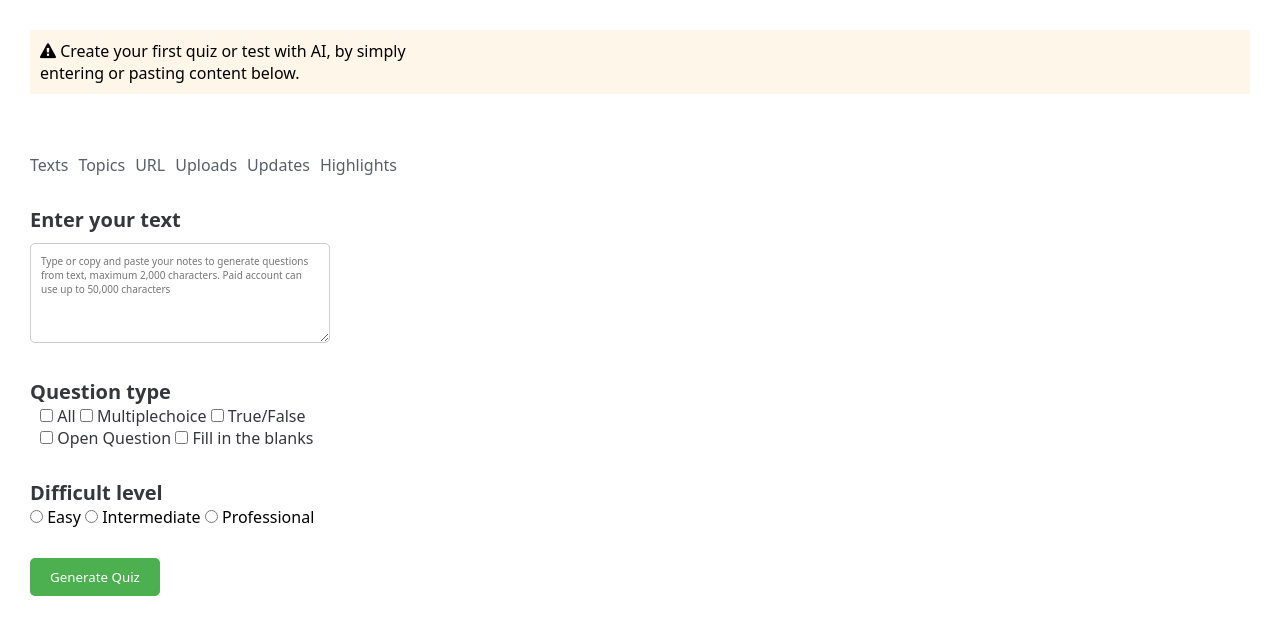
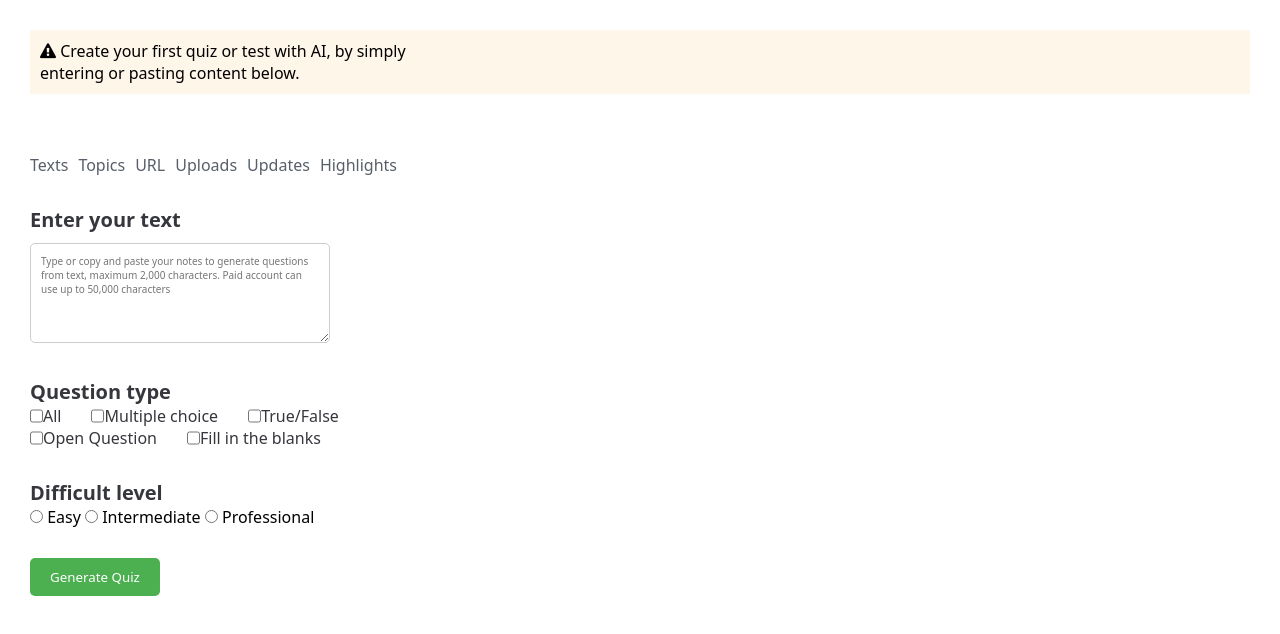
Before and after one commit to Johnsmart23/quiz---Copy, a plain HTML site: page index.html in a window 1280 px wide. Shown: the top 634 px of the page. Drawn offline with Linux system fonts and the light colour scheme.

Commit message:
gitignore

```diff
--- a/index.html
+++ b/index.html
@@ -29,15 +29,14 @@
         <div class="question">
             <h1>Question type</h1>
             <label>
-                <input type="checkbox" name=all"> All
-                <input type="checkbox" name=all"> Multiplechoice
-                <input type="checkbox" name=all"> True/False
+                <input type="checkbox" name="all"> All
+                <input type="checkbox" name="all"> Multiple choice
+                <input type="checkbox" name="all"> True/False
             </label>
-            <div class="question">
-                <label>
-                <input type="checkbox" name=all"> Open Question
-                <input type="checkbox" name=all"> Fill in the blanks
-                </label>
+            <label>
+                <input type="checkbox" name="all"> Open Question
+                <input type="checkbox" name="all"> Fill in the blanks
+            </label>
             </div>
             <div class="level">
                 <h1>Difficult  level</h1>
@@ -49,8 +48,5 @@
         <div class="generate">
             <button>Generate Quiz</button>
         </div>
-
-
-    <script src="script.js"></script>
 </body>
 </html>
--- a/styles.css
+++ b/styles.css
@@ -56,16 +56,24 @@ textarea {
     color: #36373D;
     font-size: 20px
 }
-label{
-    padding: 30px;
+
+label {
     color: #36373D;
-    margin: 10px;
+    display: flex;
 }
+
+label input[type="checkbox"] {
+    display: block;
+    margin-left: 30px;
+}
+
 .level{
     padding: 30px;
 }
 .level h1{
     padding: 0;
+    color: #36373D;
+    font-size: 20px;
 }
 .generate{
     padding: 30px;
```
Also changed, not shown: script.js (deleted).
